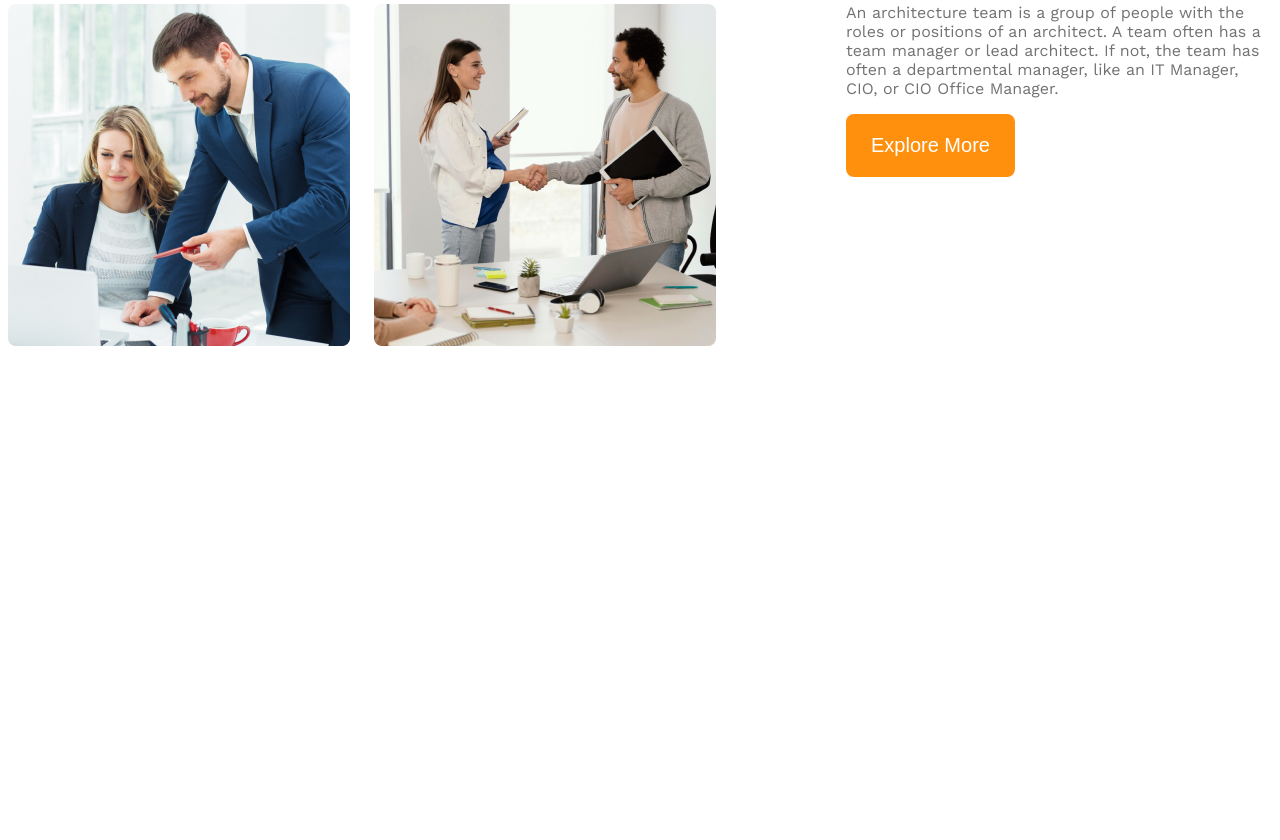
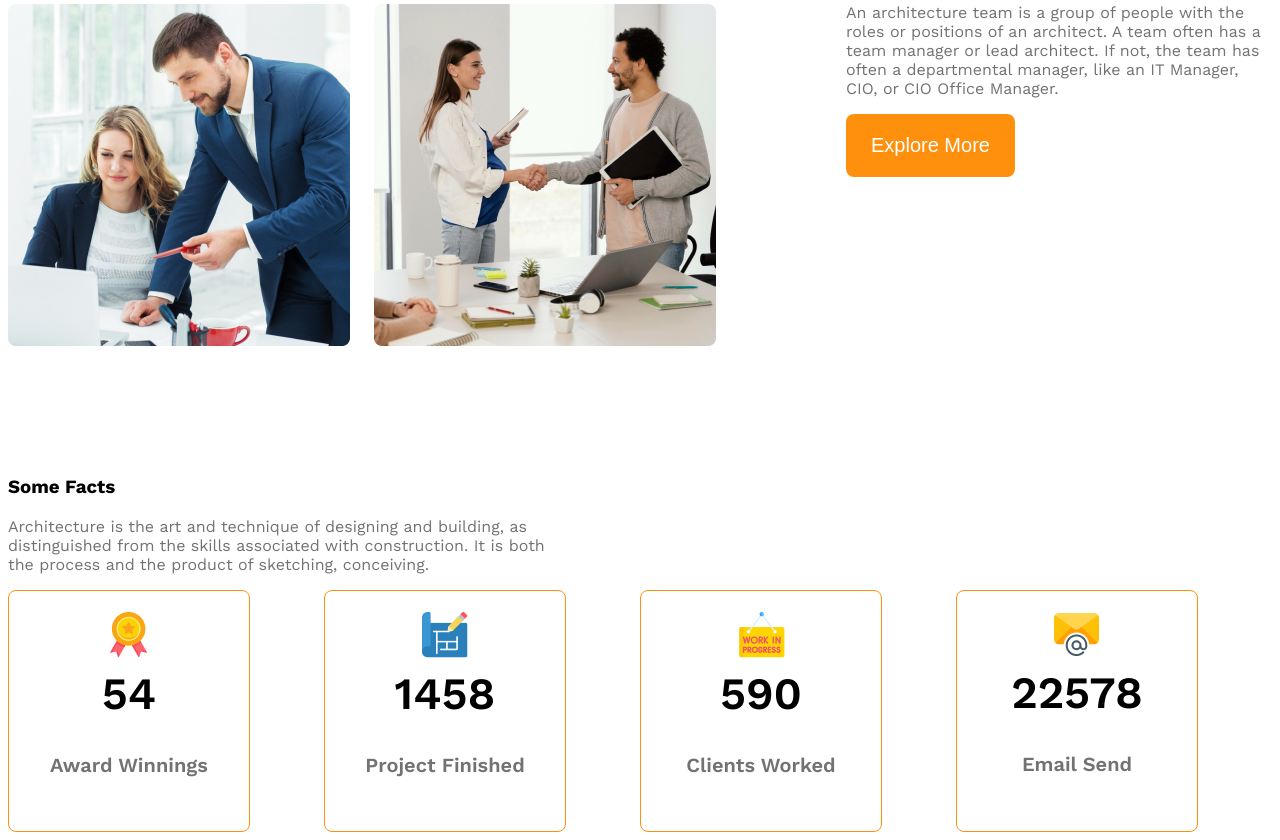
Before and after one commit to protap79/g3-architect-responsive-website, a plain HTML site: page index.html in a window 1280 px wide. Shown: the part 1686-2526 px from the top of the page. Before the commit the page ends 2040 px from the top, so only its background shows below. Drawn offline with nearby package versions, Linux system fonts and the light colour scheme.

Commit message:
icons added

```diff
--- a/index.html
+++ b/index.html
@@ -58,6 +58,48 @@
                 <button class="btn-1">Explore More</button>
             </div>
         </section>
+
+
+        <section>
+
+
+            <h3 class="section-title">Some Facts</h3>
+            <p class="text-light-gray fact-description">
+                Architecture is the art and technique of designing and building, as distinguished from the skills
+                associated with
+                construction. It is both the process and the product of sketching, conceiving.
+            </p>
+            <div class="facts-container">
+                <div class="fact-card display-flex">
+                   <div>
+                       <img src="images/icons/ribon.png" alt="" class="fact-icon">
+                       <h4 class="fact-number">54</h4>
+                       <h5 class="fact-name text-light-gray">Award Winnings</h5>
+                   </div>
+                </div>
+                <div class="fact-card display-flex">
+                    <div>
+                        <img src="images/icons/projects.png" alt="" class="fact-icon">
+                        <h4 class="fact-number">1458</h4>
+                        <h5 class="fact-name text-light-gray">Project Finished</h5>
+                    </div>
+                </div>
+                <div class="fact-card display-flex">
+                    <div>
+                        <img src="images/icons/customers.png" alt="" class="fact-icon">
+                        <h4 class="fact-number">590</h4>
+                        <h5 class="fact-name text-light-gray">Clients Worked</h5>
+                    </div>
+                </div>
+                <div class="fact-card display-flex">
+                   <div>
+                    <img src="images/icons/email.png" alt="" class="fact-icon">
+                    <h4 class="fact-number">22578</h4>
+                    <h5 class="fact-name text-light-gray">Email Send</h5>
+                   </div>
+                </div>
+            </div>
+        </section>
     </main>
     <footer>
 
--- a/styles/architects.css
+++ b/styles/architects.css
@@ -103,6 +103,35 @@ main > section {
   font-weight: 500;
 }
 
+.facts-container {
+  display: grid;
+  grid-template-columns: repeat(4, 1fr);
+}
+
+.fact-card {
+  border: 1px solid #ff900e;
+  border-radius: 8px;
+  width: 240px;
+  height: 240px;
+  justify-content: center;
+  align-items: center;
+  text-align: center;
+}
+.fact-number {
+  font-weight: 600;
+  font-size: 2.8rem;
+  margin-top: 5px;
+  margin-bottom: 10px;
+}
+
+.fact-name {
+  font-size: 1.25rem;
+  font-weight: 600;
+}
+.fact-description {
+  max-width: 540px;
+}
+
 /* media query */
 @media screen and (max-width: 576px) {
   .navbar,
@@ -110,8 +139,13 @@ main > section {
   .teams {
     flex-direction: column;
   }
-  .img-container {
+  .img-container,
+  .facts-container {
     grid-template-columns: repeat(1, 1fr);
+  }
+  .facts-container {
+    justify-items: center;
+    gap: 24px;
   }
   .our-feature {
     margin-left: 20px;
```
